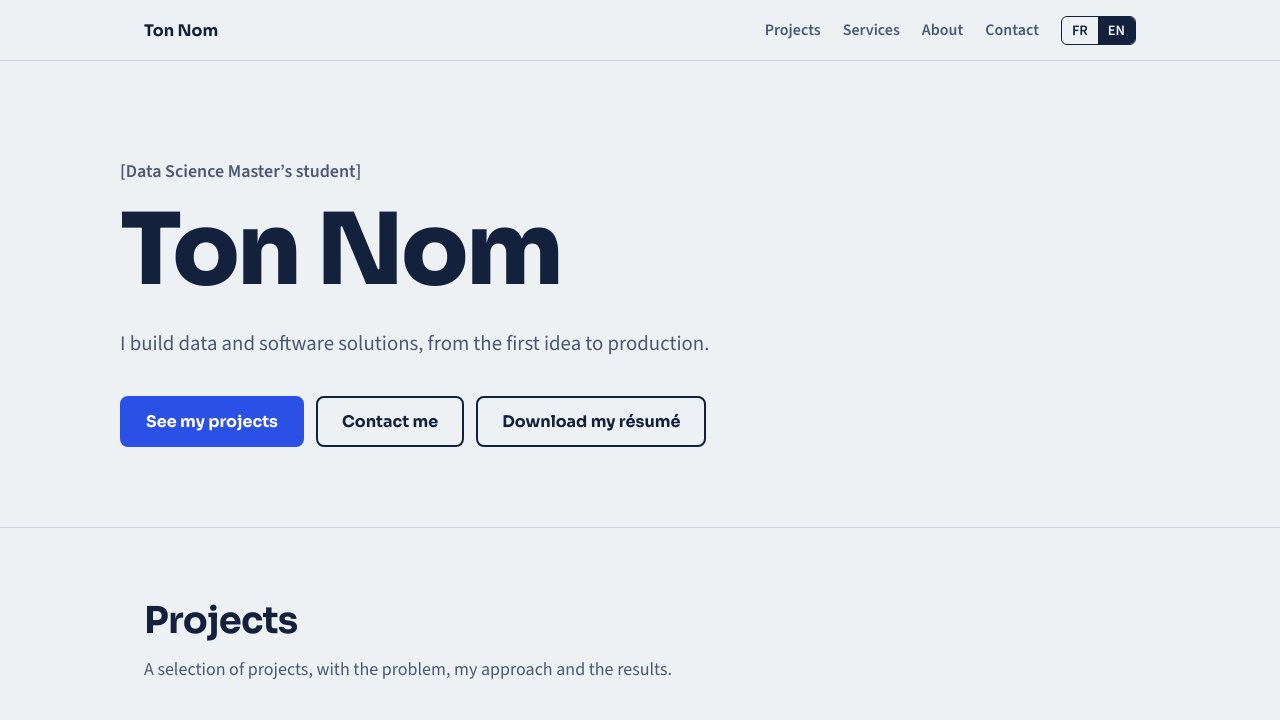
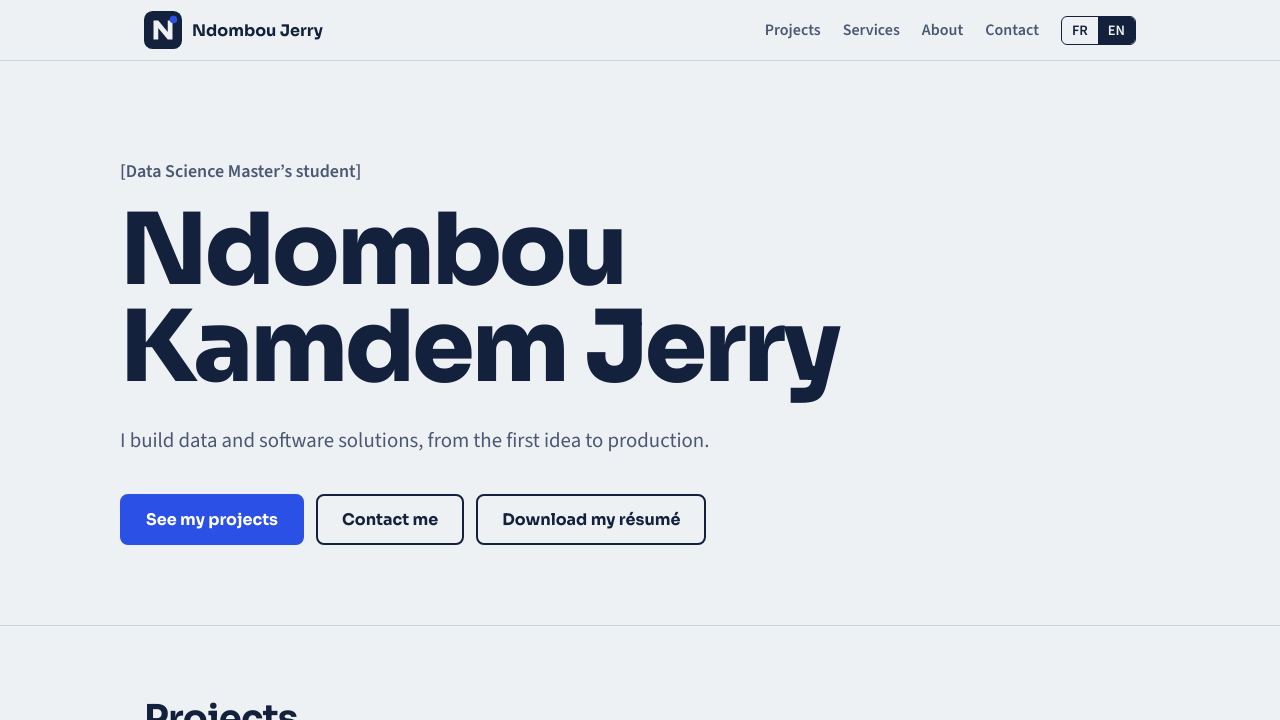
Before and after one commit to KAMDEMJERRY/KAMDEMJERRY.github.io, a plain HTML site: page index.html in a window 1280 px wide. Shown: the top 720 px of the page. Drawn offline with nearby package versions, Linux system fonts and the light colour scheme.

Commit message:
name, email and linkdIn edited

```diff
--- a/index.html
+++ b/index.html
@@ -22,7 +22,9 @@ a{color:inherit}
 .wrap{max-width:1040px;margin:0 auto;padding:0 24px}
 header{position:sticky;top:0;z-index:5;background:rgba(238,241,244,.92);backdrop-filter:blur(8px);border-bottom:1px solid var(--line)}
 nav{display:flex;align-items:center;gap:22px;height:60px}
-nav .brand{font:700 1rem var(--head);text-decoration:none;margin-right:auto}
+nav .brand{display:flex;align-items:center;gap:10px;font:700 1rem var(--head);text-decoration:none;margin-right:auto}
+.brand-logo{display:block;width:38px;height:38px;flex:none}
+nav .brand-name{white-space:nowrap}
 nav a.link{text-decoration:none;font-weight:600;font-size:1rem;color:var(--muted)}
 nav a.link:hover{color:var(--accent)}
 .lang{display:flex;border:1px solid var(--ink);border-radius:6px;overflow:hidden}
@@ -59,6 +61,7 @@ h2{font:700 clamp(1.7rem,4vw,2.3rem)/1.15 var(--head);letter-spacing:-.02em;marg
 .contact .mail{font:700 clamp(1.4rem,4vw,2.4rem) var(--head);letter-spacing:-.02em;word-break:break-all;display:inline-block;margin:10px 0 28px}
 footer{padding:28px 0 40px;color:var(--muted);font-size:.95rem;border-top:1px solid var(--line)}
 @media(max-width:760px){.about{grid-template-columns:1fr}nav .link{display:none}.hero{padding:64px 0 56px}}
+@media(max-width:420px){nav{gap:12px}.brand-name{display:none}.brand-logo{width:34px;height:34px}}
 @media(prefers-reduced-motion:reduce){html{scroll-behavior:auto}}
 </style>
 </head>
@@ -66,7 +69,14 @@ footer{padding:28px 0 40px;color:var(--muted);font-size:.95rem;border-top:1px so
 <header>
   <div class="wrap">
     <nav aria-label="Navigation">
-      <a class="brand" href="#top">Ton Nom</a>
+      <a class="brand" href="#top" aria-label="Ndombou Jerry - Accueil">
+        <svg class="brand-logo" viewBox="0 0 40 40" role="img" aria-label="Logo NJ">
+          <rect width="40" height="40" rx="9" fill="#14213D"/>
+          <path d="M10 10v20h5V18l10 12h5V10h-5v12L15 10h-5Z" fill="#EEF1F4"/>
+          <circle cx="31" cy="9" r="4" fill="#2B50E6"/>
+        </svg>
+        <span class="brand-name">Ndombou Jerry</span>
+      </a>
       <a class="link" href="#projects" data-i18n="nav.projects"></a>
       <a class="link" href="#services" data-i18n="nav.services"></a>
       <a class="link" href="#about" data-i18n="nav.about"></a>
@@ -82,7 +92,7 @@ footer{padding:28px 0 40px;color:var(--muted);font-size:.95rem;border-top:1px so
 <main id="top">
   <div class="wrap hero">
     <p class="role" data-i18n="hero.role"></p>
-    <h1>Ton Nom</h1>
+    <h1>Ndombou Kamdem Jerry</h1>
     <p class="pitch" data-i18n="hero.pitch"></p>
     <div class="btns">
       <a class="btn primary" href="#projects" data-i18n="hero.cta1"></a>
@@ -114,10 +124,10 @@ footer{padding:28px 0 40px;color:var(--muted);font-size:.95rem;border-top:1px so
   <section id="contact"><div class="wrap contact">
     <h2 data-i18n="contact.title"></h2>
     <p class="lead" data-i18n="contact.lead"></p>
-    <a class="mail" href="mailto:ton.email@exemple.com">ton.email@exemple.com</a>
+    <a class="mail" href="mailto:jerryjephte@gmail.com">jerryjephte@gmail.com</a>
     <div class="btns">
-      <a class="btn ghost" href="https://github.com/ton-pseudo" target="_blank" rel="noopener">GitHub</a>
-      <a class="btn ghost" href="https://www.linkedin.com/in/ton-profil" target="_blank" rel="noopener">LinkedIn</a>
+      <a class="btn ghost" href="https://github.com/KAMDEMJERRY" target="_blank" rel="noopener">GitHub</a>
+      <a class="btn ghost" href="https://www.linkedin.com/in/jerry-ndombou-714846302/" target="_blank" rel="noopener">LinkedIn</a>
     </div>
   </div></section>
 </main>
```
